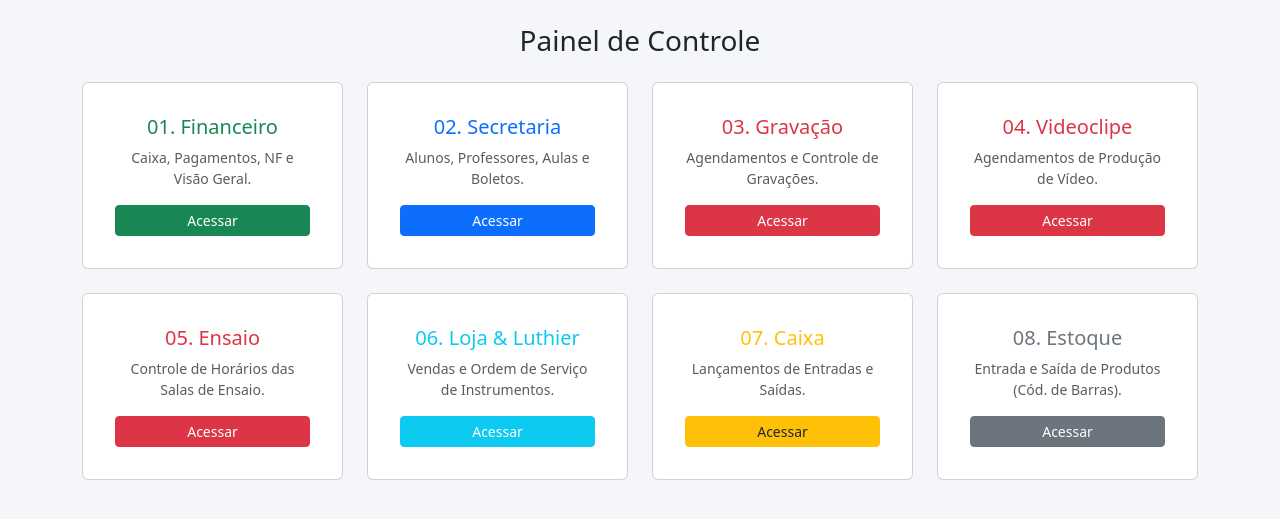
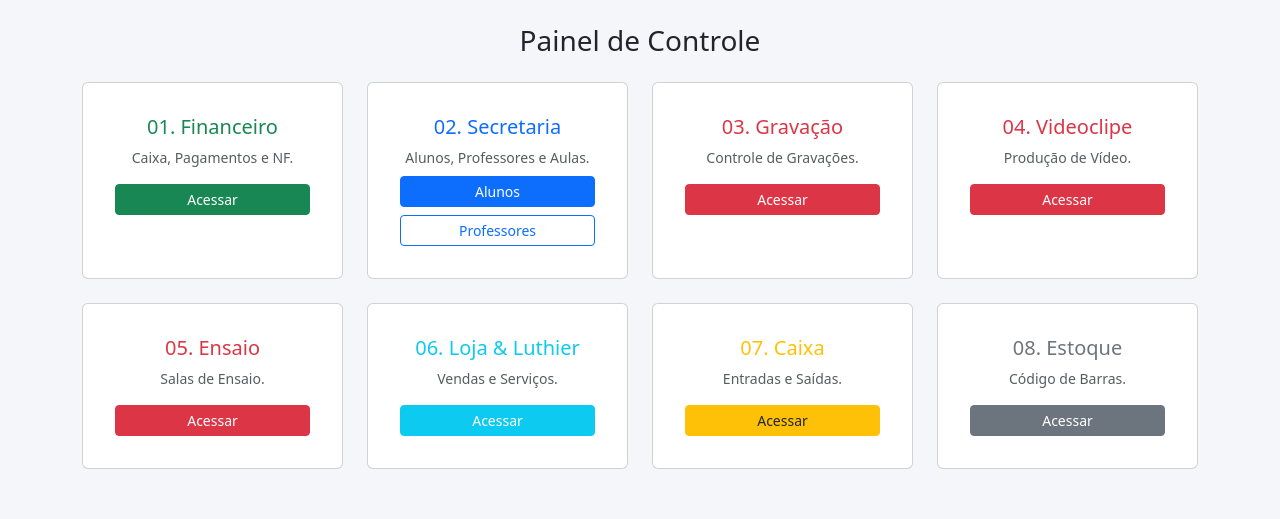
Before and after one commit to Casademusicacambuci/escola_musica, a Flask app: page /dashboard in a window 1280 px wide. Shown: the part 56-575 px from the top of the page. Run offline with Flask 3, Linux system fonts and the light colour scheme; the visitor is signed in with stand-in values (Sample User, id 1).

Commit message:
Refine text content in dashboard.html
Updated text descriptions for various sections in the dashboard.

```diff
--- a/templates/dashboard.html
+++ b/templates/dashboard.html
@@ -10,7 +10,6 @@
         .navbar { background-color: #212529; }
         .card-modulo {
             transition: transform 0.2s;
-            cursor: pointer;
             height: 100%;
         }
         .card-modulo:hover { transform: translateY(-5px); box-shadow: 0 6px 12px rgba(0,0,0,0.15); }
@@ -24,7 +23,7 @@
         <div class="container">
             <a class="navbar-brand" href="#">CRM | Casa de Música Cambuci</a>
             <div class="d-flex text-white align-items-center">
-                <span class="me-3">Olá, <strong>{{ nome }}</strong> (Nível: {{ role | upper }})</span>
+                <span class="me-3 d-none d-md-block">Olá, <strong>{{ nome }}</strong> (Nível: {{ role | upper }})</span>
                 <a href="/logout" class="btn btn-outline-light btn-sm">Sair</a>
             </div>
         </div>
@@ -33,13 +32,13 @@
     <div class="container">
         <h3 class="mb-4 text-center">Painel de Controle</h3>
 
-        <div class="row row-cols-1 row-cols-md-2 row-cols-lg-4 g-4">
+        <div class="row row-cols-1 row-cols-md-2 row-cols-lg-4 g-4 mb-5">
 
             <div class="col">
                 <div class="card card-modulo text-center p-3 {% if role != 'admin' %} modulo-bloqueado {% endif %}">
                     <div class="card-body">
                         <h5 class="card-title text-success">01. Financeiro</h5>
-                        <p class="card-text text-muted small">Caixa, Pagamentos, NF e Visão Geral.</p>
+                        <p class="card-text text-muted small">Caixa, Pagamentos e NF.</p>
                         <a href="#" class="btn btn-success btn-sm w-100 {% if role != 'admin' %} disabled {% endif %}">Acessar</a>
                     </div>
                 </div>
@@ -49,8 +48,11 @@
                 <div class="card card-modulo text-center p-3 {% if role not in ['admin', 'secretaria'] %} modulo-bloqueado {% endif %}">
                     <div class="card-body">
                         <h5 class="card-title text-primary">02. Secretaria</h5>
-                        <p class="card-text text-muted small">Alunos, Professores, Aulas e Boletos.</p>
-                        <a href="/secretaria/alunos" class="btn btn-primary btn-sm w-100 {% if role not in ['admin', 'secretaria'] %} disabled {% endif %}">Acessar</a>
+                        <p class="card-text text-muted small mb-2">Alunos, Professores e Aulas.</p>
+                        <div class="d-grid gap-2">
+                            <a href="/secretaria/alunos" class="btn btn-primary btn-sm {% if role not in ['admin', 'secretaria'] %} disabled {% endif %}">Alunos</a>
+                            <a href="/secretaria/professores" class="btn btn-outline-primary btn-sm {% if role not in ['admin', 'secretaria'] %} disabled {% endif %}">Professores</a>
+                        </div>
                     </div>
                 </div>
             </div>
@@ -59,7 +61,7 @@
                 <div class="card card-modulo text-center p-3 {% if role not in ['admin', 'estudio'] %} modulo-bloqueado {% endif %}">
                     <div class="card-body">
                         <h5 class="card-title text-danger">03. Gravação</h5>
-                        <p class="card-text text-muted small">Agendamentos e Controle de Gravações.</p>
+                        <p class="card-text text-muted small">Controle de Gravações.</p>
                         <a href="#" class="btn btn-danger btn-sm w-100 {% if role not in ['admin', 'estudio'] %} disabled {% endif %}">Acessar</a>
                     </div>
                 </div>
@@ -69,7 +71,7 @@
                 <div class="card card-modulo text-center p-3 {% if role not in ['admin', 'estudio'] %} modulo-bloqueado {% endif %}">
                     <div class="card-body">
                         <h5 class="card-title text-danger">04. Videoclipe</h5>
-                        <p class="card-text text-muted small">Agendamentos de Produção de Vídeo.</p>
+                        <p class="card-text text-muted small">Produção de Vídeo.</p>
                         <a href="#" class="btn btn-danger btn-sm w-100 {% if role not in ['admin', 'estudio'] %} disabled {% endif %}">Acessar</a>
                     </div>
                 </div>
@@ -79,7 +81,7 @@
                 <div class="card card-modulo text-center p-3 {% if role not in ['admin', 'estudio'] %} modulo-bloqueado {% endif %}">
                     <div class="card-body">
                         <h5 class="card-title text-danger">05. Ensaio</h5>
-                        <p class="card-text text-muted small">Controle de Horários das Salas de Ensaio.</p>
+                        <p class="card-text text-muted small">Salas de Ensaio.</p>
                         <a href="#" class="btn btn-danger btn-sm w-100 {% if role not in ['admin', 'estudio'] %} disabled {% endif %}">Acessar</a>
                     </div>
                 </div>
@@ -89,7 +91,7 @@
                 <div class="card card-modulo text-center p-3 {% if role not in ['admin', 'loja'] %} modulo-bloqueado {% endif %}">
                     <div class="card-body">
                         <h5 class="card-title text-info">06. Loja & Luthier</h5>
-                        <p class="card-text text-muted small">Vendas e Ordem de Serviço de Instrumentos.</p>
+                        <p class="card-text text-muted small">Vendas e Serviços.</p>
                         <a href="#" class="btn btn-info text-white btn-sm w-100 {% if role not in ['admin', 'loja'] %} disabled {% endif %}">Acessar</a>
                     </div>
                 </div>
@@ -99,7 +101,7 @@
                 <div class="card card-modulo text-center p-3 {% if role not in ['admin', 'caixa', 'secretaria', 'loja'] %} modulo-bloqueado {% endif %}">
                     <div class="card-body">
                         <h5 class="card-title text-warning">07. Caixa</h5>
-                        <p class="card-text text-muted small">Lançamentos de Entradas e Saídas.</p>
+                        <p class="card-text text-muted small">Entradas e Saídas.</p>
                         <a href="#" class="btn btn-warning text-dark btn-sm w-100 {% if role not in ['admin', 'caixa', 'secretaria', 'loja'] %} disabled {% endif %}">Acessar</a>
                     </div>
                 </div>
@@ -109,7 +111,7 @@
                 <div class="card card-modulo text-center p-3 {% if role not in ['admin', 'loja'] %} modulo-bloqueado {% endif %}">
                     <div class="card-body">
                         <h5 class="card-title text-secondary">08. Estoque</h5>
-                        <p class="card-text text-muted small">Entrada e Saída de Produtos (Cód. de Barras).</p>
+                        <p class="card-text text-muted small">Código de Barras.</p>
                         <a href="#" class="btn btn-secondary btn-sm w-100 {% if role not in ['admin', 'loja'] %} disabled {% endif %}">Acessar</a>
                     </div>
                 </div>
```
